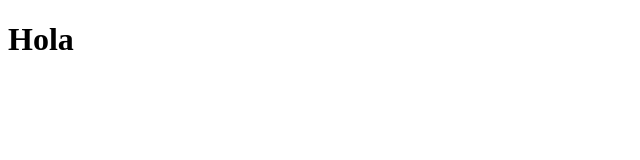
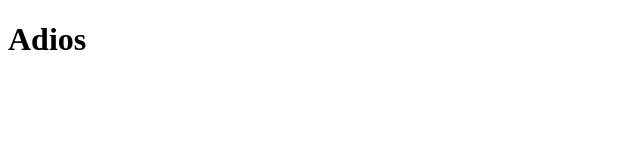
Before and after one commit to Marcos-aot-08/vscode_examen, a plain HTML site: page Index.html in a window 1280 px wide. Shown: the full height of the page, 0-640 px from the left. Drawn offline with Linux system fonts and the light colour scheme.

Commit message:
second commit

```diff
--- a/Index.html
+++ b/Index.html
@@ -6,6 +6,6 @@
     <title>Document</title>
 </head>
 <body>
-    <h1>Hola</h1>
+    <h1>Adios</h1>
 </body>
 </html>
```
